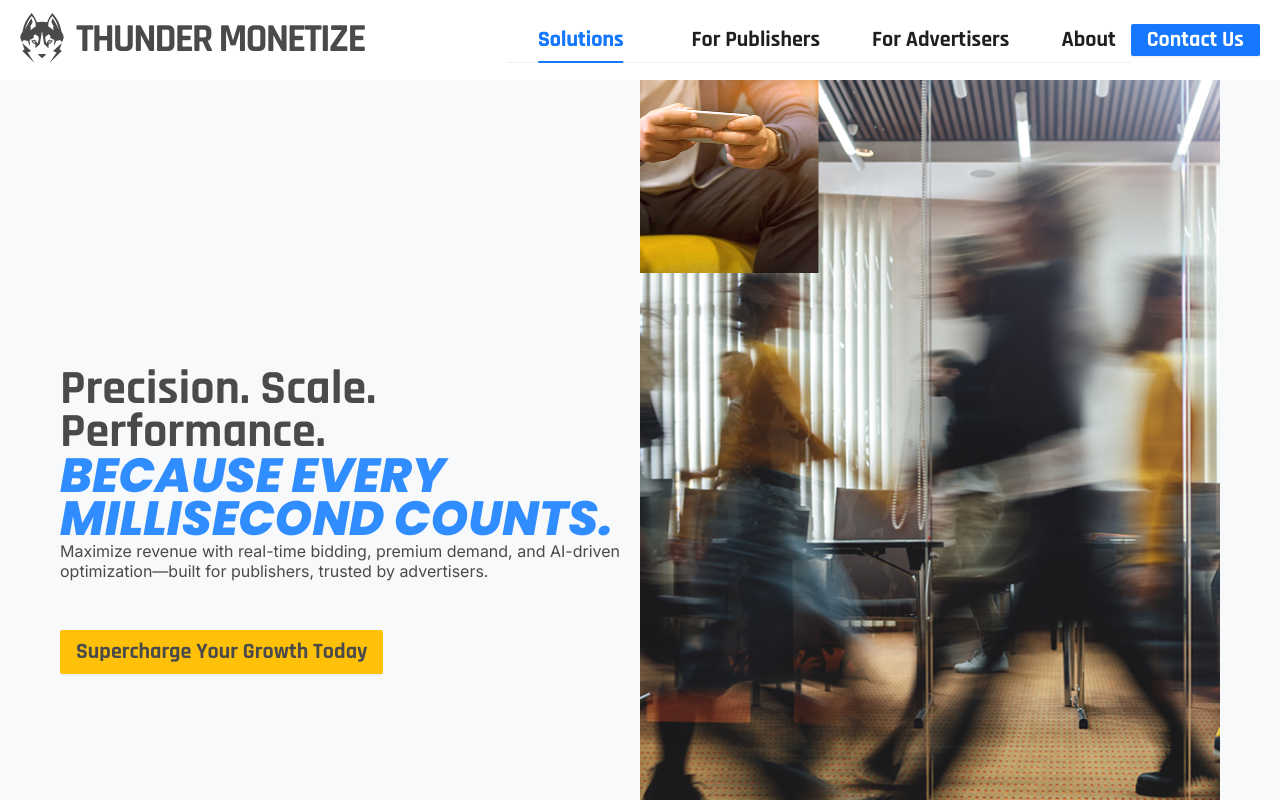
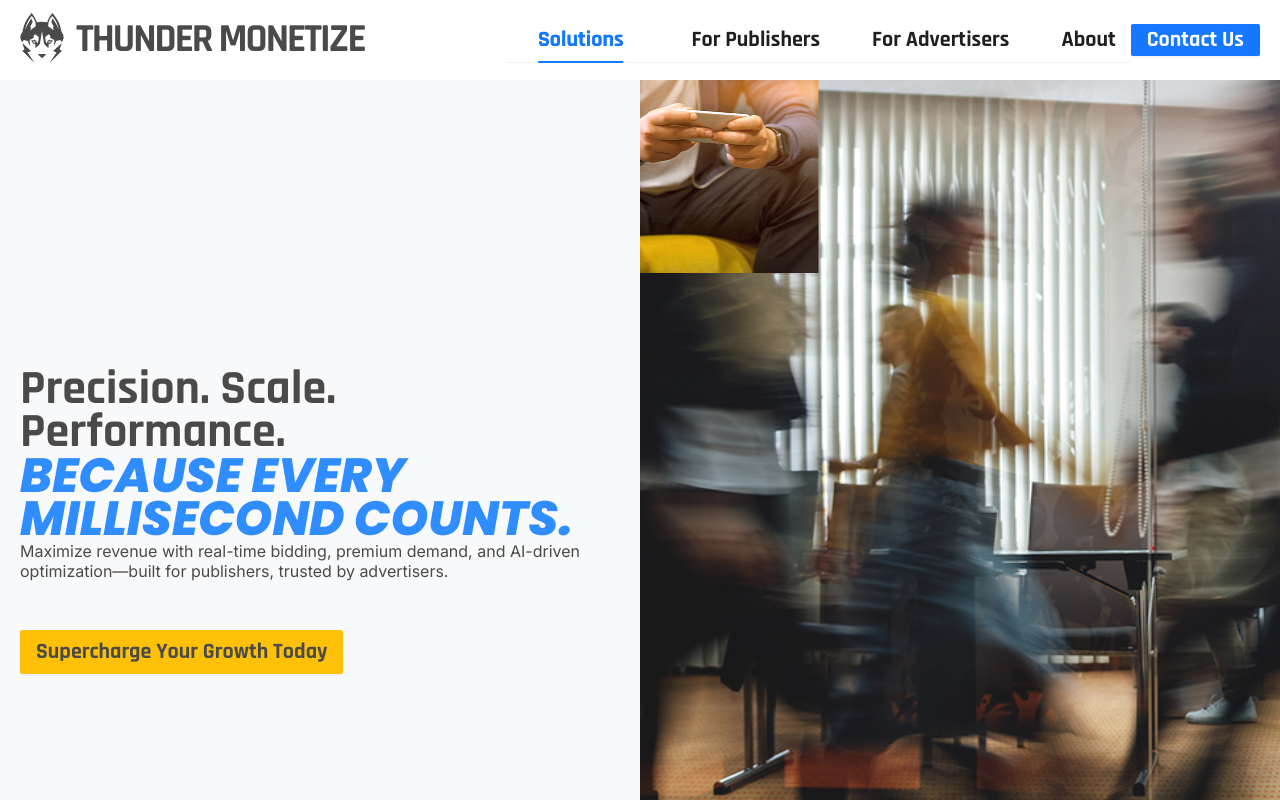
Before and after one commit to jwong65/vite-react-site, a React (Vite) app: page / in a window 1280 px wide. Shown: the top 800 px of the page. Built offline with nearby package versions, Linux system fonts and the light colour scheme.

Commit message:
Adjusted home and contact page, to be consistent with the advertiser/publisher page, width's should be the same now

```diff
--- a/src/pages/Contact.jsx
+++ b/src/pages/Contact.jsx
@@ -21,6 +21,7 @@ export default function Contact() {
   }
   return (
     <div className='contact-page-wrapper'>
+      <div className='contact-section-wrapper'>
         <div className='contact-container'>
           <img src={contactImage} className='contact-background-image' />
           <div className='contact-text-overlay'>
@@ -33,6 +34,7 @@ export default function Contact() {
             <h3 className='contact-sub-heading2'>
               Whether you're a publisher looking to maximize revenue or an advertiser seeking premium inventory, Thunder Monetize is here to deliver results. Reach out and let’s make every millisecond count.
             </h3>
+          </div>
         </div>
       </div>
       {!submitted ? (
--- a/src/pages/Home.jsx
+++ b/src/pages/Home.jsx
@@ -1,6 +1,7 @@
 import React from 'react'
 import { Link } from 'react-router-dom'
 import backgroundImage from '../assets/home_photo1.jpg'
+
 import overlayImage from "../assets/home_photo2.jpg"
 import graphicImage1 from "../assets/graphic1.png"
 import graphicImage2 from "../assets/graphic2.png"
@@ -25,6 +26,7 @@ import "./home.css"
 export default function Home() {
   return (
     <div className='page-wrapper'>
+        <div className='home-hero-section-wrapper'>
             <div className='home-container'>
                 <img src={backgroundImage} className='background-image' />
                 <img src={overlayImage} className='floating-overlay-image' />
@@ -39,6 +41,7 @@ export default function Home() {
                     <Link to='/contact'>
                         < Button>Supercharge Your Growth Today</Button>
                     </Link>
+                    </div>
                 </div>
             </div>
         </div>
--- a/src/pages/contact.css
+++ b/src/pages/contact.css
@@ -12,24 +12,32 @@
     align-items: center;
     max-width: 1512px;
     margin: 0 auto;
-    padding: 0 20px;
     background-color: #F8F9FA;
+}
+.contact-section-wrapper{
+    width:100vw;
+    background-color: #F8F9FA;
+    justify-content: center;
+    position: relative;
+    margin-left: -50vw;
+    margin-right: -50vw;
 }
 
 .contact-container{
-    flex-shrink: 0;
     position:relative;
     width: 100%;
+    max-width: 1512px;
+    align-items: center;
+    justify-content: center;
     margin: 0 auto;
     padding: 0;
-    justify-content: center;
 }
 
 .contact-background-image{
     width: 100%;
-    height: auto;
-    min-height: 850px;
+    height: 850px;
     object-fit: cover;
+    object-position: right center;
     display: block;
 }
 
--- a/src/pages/home.css
+++ b/src/pages/home.css
@@ -12,24 +12,33 @@
     align-items: center;
     max-width: 1512px;
     margin: 0 auto;
-    padding: 0 20px;
     background: var(--Primary-Arctic-White, #F8F9FA);
+}
 
+.home-hero-section-wrapper{
+    width: 100vw;
+    background-color: #F8F9FA;
+    justify-content: center;
+    position: relative;
+    margin-left: -50vw;
+    margin-right: -50vw;
 }
 
 .home-container{
-    flex-shrink: 0;
     position: relative;
-    max-width: 100%;
+    width: 100%;
+    align-items: center;
+    max-width: 1512px;
+    justify-content: center;
     margin: 0 auto;
     padding: 0;
     overflow: hidden;
-    justify-content: center;
 }
 
 .background-image{
     width: 100%;
     height: auto;
+    width: 1512px;
     max-height: 850px;
     object-fit: cover;
     object-position: right center;
@@ -40,11 +49,9 @@
     position: absolute;
     top:10%;
     left:50%;
-
     transform: translate(-50%, -50%);
     height:auto;
 }
-
 
 .text-overlay-1{
     position: absolute;
```
Also changed, not shown: src/assets/homeBackground.png (renamed from src/assets/Screenshot 2025-03-11 at 12.17.38 PM 1.png). Lines whose indentation alone changed are shown as unchanged.
